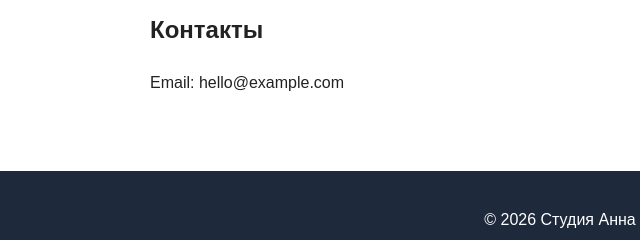
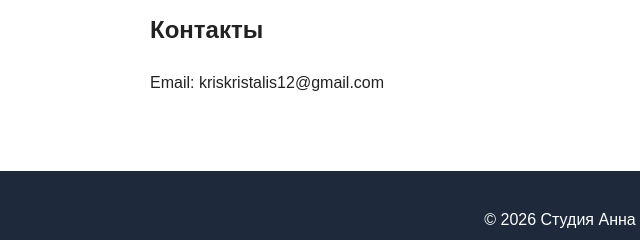
Before and after one commit to kriskristalis12-tech/my-first-site, a plain HTML site: page index.html in a window 1280 px wide. Shown: the part 828-1068 px from the top of the page, 80-720 px from the left. Drawn offline with Linux system fonts and the light colour scheme.

Commit message:
Add files via upload

```diff
--- a/index.html
+++ b/index.html
@@ -34,7 +34,7 @@
 
     <section id="contacts">
       <h2>Контакты</h2>
-      <p>Email: hello@example.com</p>
+      <p>Email: kriskristalis12@gmail.com</p>
     </section>
   </main>
 
```
